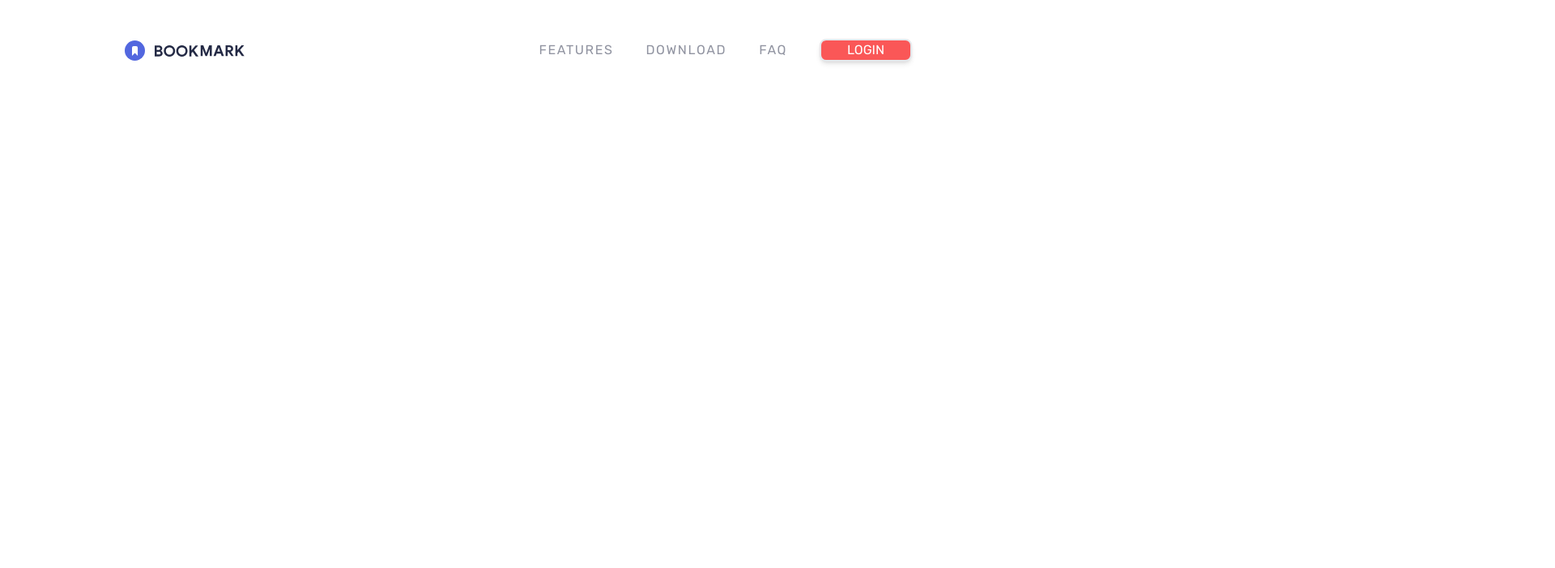
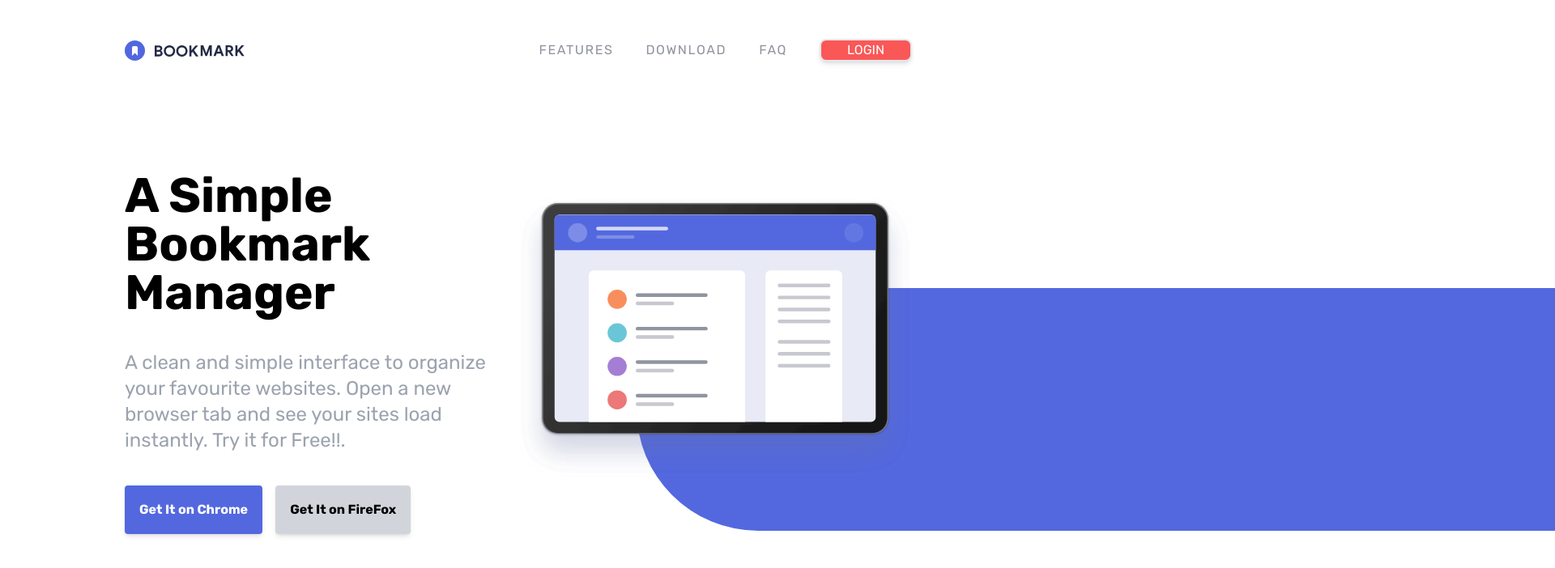
Before and after one commit to Ruturaj2003/BMarkIt_TW, a website: page index.html in a window 1280 px wide. Shown: the top 702 px of the page at 81% size, 1920 px wide, since content can reach past the window. Drawn offline with Linux system fonts and the light colour scheme.

Commit message:
Add Hero Section

```diff
--- a/index.html
+++ b/index.html
@@ -12,7 +12,7 @@
     <link rel="stylesheet" href="css/style.css">
     <title>Simple Tailwind Starter</title>
 </head>
-<body class="overflow-hidden">
+<body class="overflow-x-hidden">
 
     <nav class="container relative mx-auto p-6">
 
@@ -33,5 +33,39 @@
             </div>
         </div>
     </nav>
+
+    <!-- Hero Section -->
+    <section id="hero">
+
+        <!-- Container for Image And Content -->
+        <div class="container flex  flex-col-reverse mx-auto p-6 lg:flex-row lg:mb-0">
+
+            <!-- Content -->
+            <div class="flex flex-col space-y-10 lg:mt-16 lg:w-1/2">
+                <h1 class="text-3xl font-semibold text-center lg:text-6xl lg:text-left">
+                    A Simple Bookmark Manager
+                </h1>
+                <p class="max-w-md mx-auto text-lg text-center text-gray-400 lg:text-2xl lg:text-left lg:mt-0 lg:mx-0">
+                    A clean and simple interface to organize your favourite websites. Open a new browser tab and see your sites load instantly. Try it for Free!!.
+                </p>
+
+                <!-- Buttons container -->
+                <div class="flex items-center justify-center w-full space-x-4 lg:justify-start">
+                    <a href="#" class="p-4 text-sm font-semibold text-white bg-softBlue rounded shadow-md border-softBlue border-2 md:text-base hover:bg-white transition-all duration-300 hover:text-softBlue">Get It on Chrome</a>
+                    <a href="#"
+                        class="p-4 text-sm font-semibold text-black bg-gray-300 rounded shadow-md border-gray-300 border-2 md:text-base hover:bg-white transition-all duration-300 hover:text-gray-600">
+                        Get
+                        It on FireFox</a>
+
+                </div>
+            </div>
+
+            <!-- Image -->
+            <div class="relative mx-auto lg:mx-0 lg:mb-0 lg:w-1/2">
+                <div class="bg-hero"></div>
+                <img src="./images/illustration-hero.svg" alt="" class="relative z-10 lg:top-24 xl:top-0 overflow-x-visible">
+            </div>
+        </div>
+    </section>
 </body>
 </html>
```
Also changed, not shown: css/style.css.
